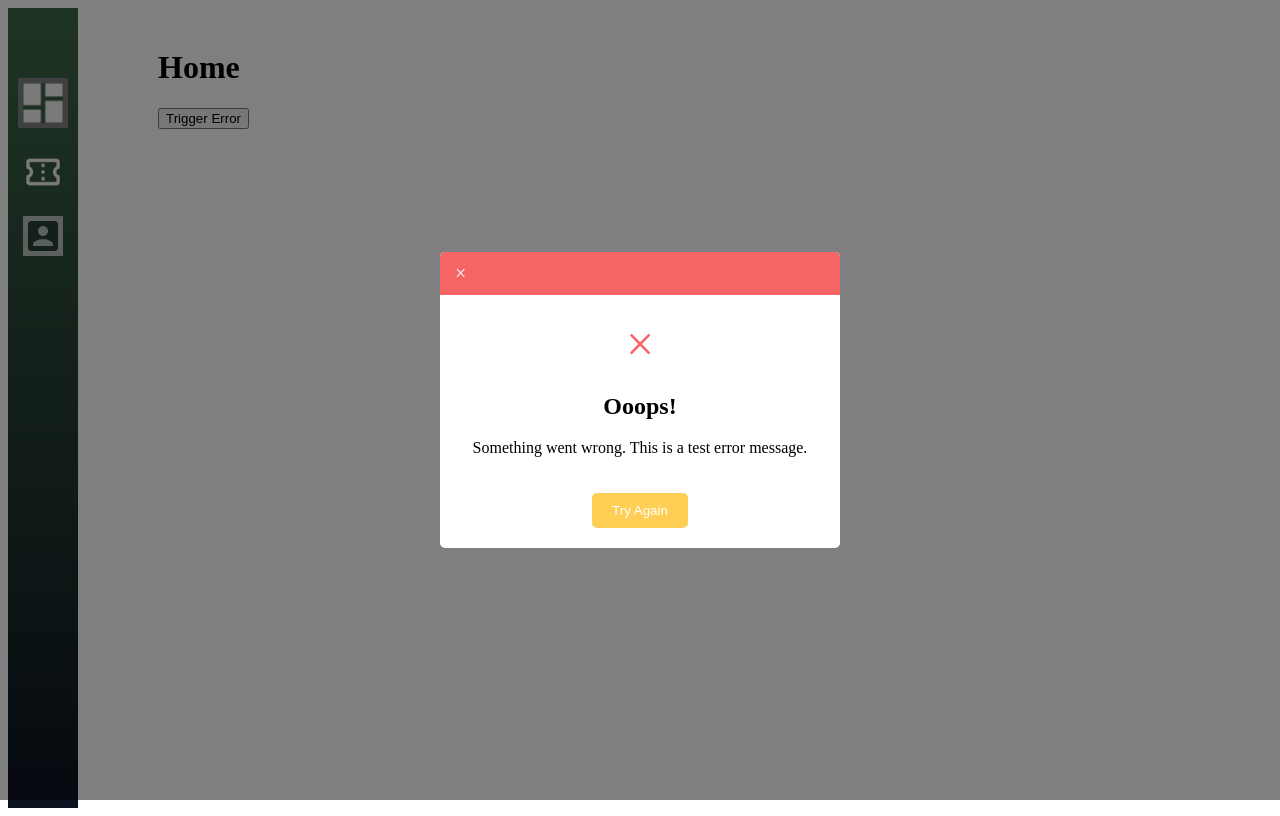
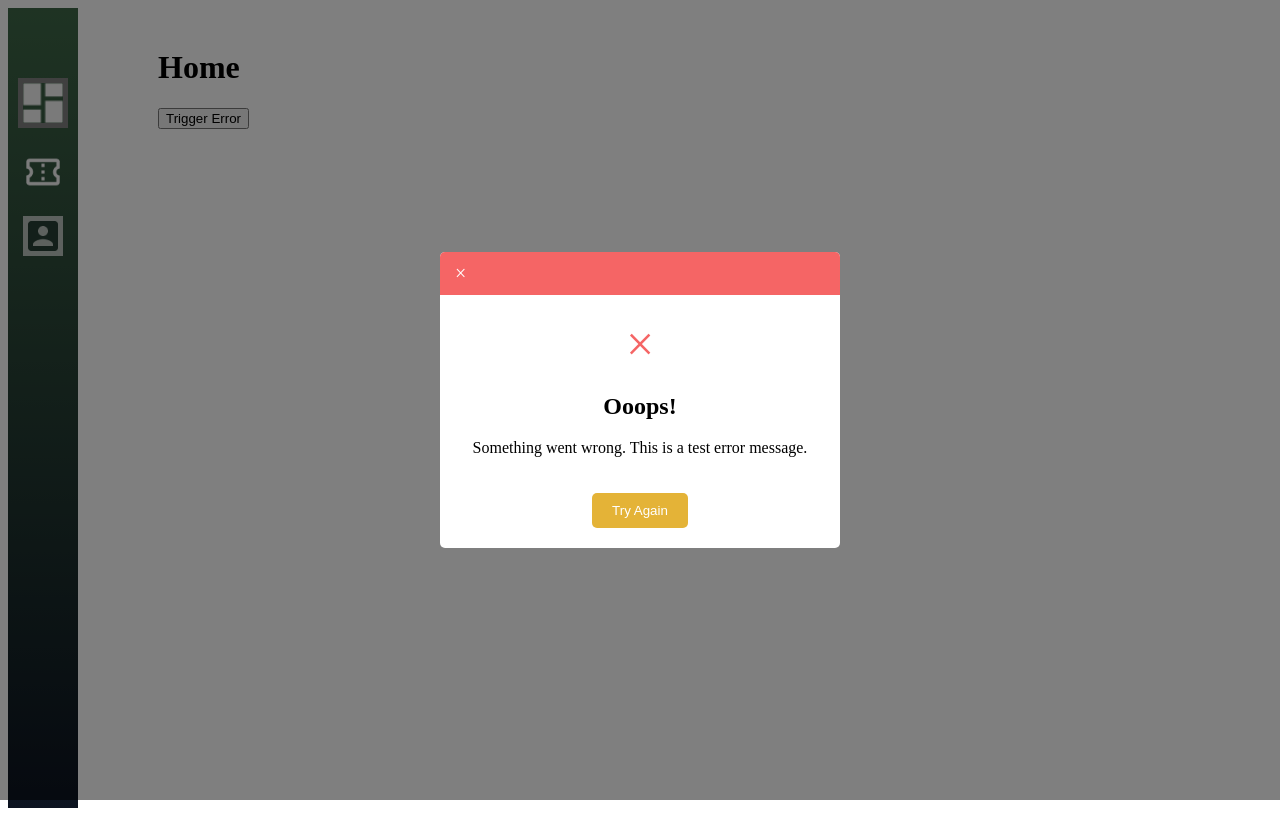
Before and after one commit to StarStrucks-Tech/Jougan, a React (Create React App) app: page / in a window 1280 px wide. Both pictures are taken after a click on the button "Trigger Error". Built offline with nearby package versions, Linux system fonts and the light colour scheme.

Commit message:
created ErrorModal

```diff
--- a/src/Components/ErrorModal/ErrorModal.css
+++ b/src/Components/ErrorModal/ErrorModal.css
@@ -44,7 +44,7 @@
   }
 
   .modal-button {
-    background-color: #FFCE54;
+    background-color: #e4b337;
     border: none;
     padding: 10px 20px;
     color: #fff;
```
